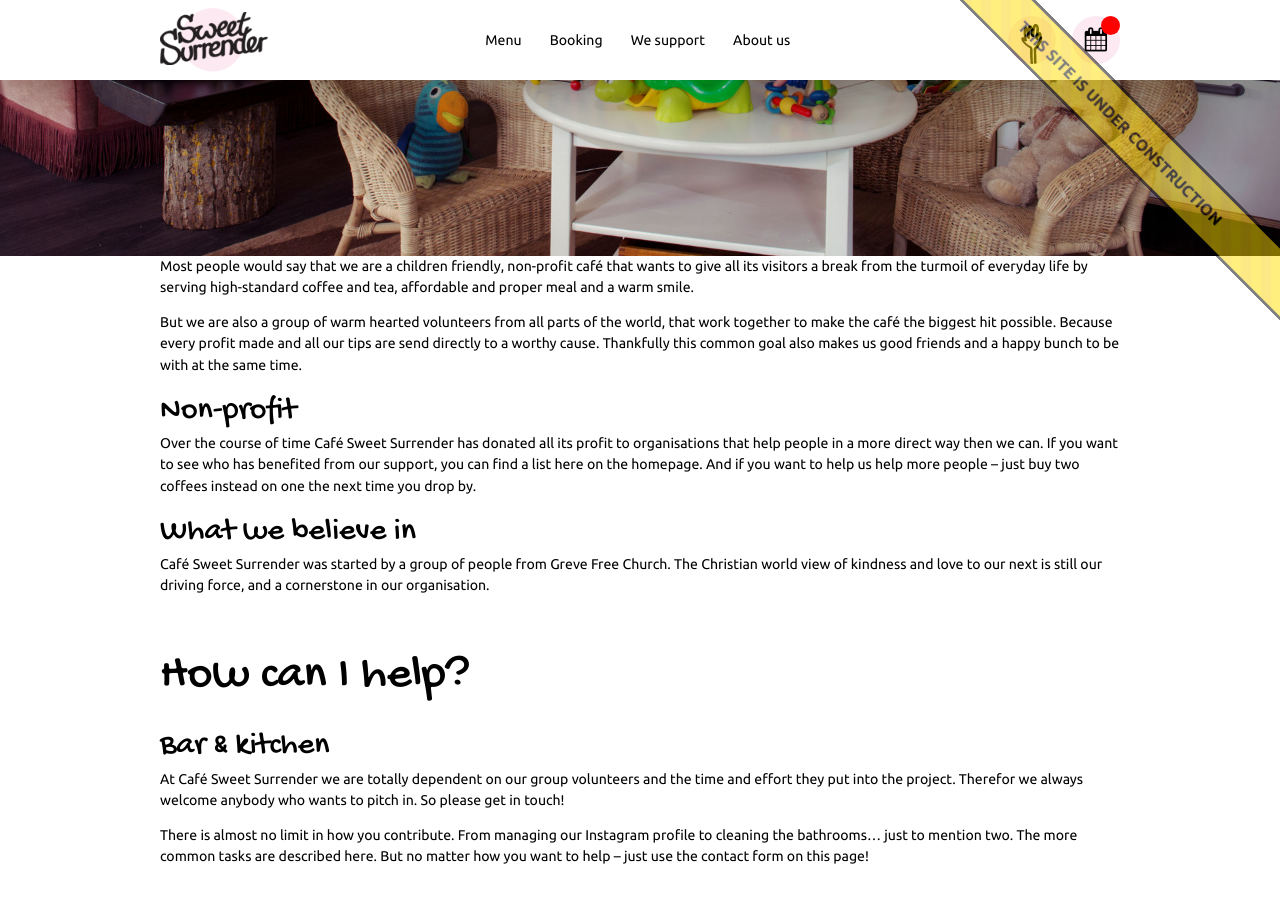
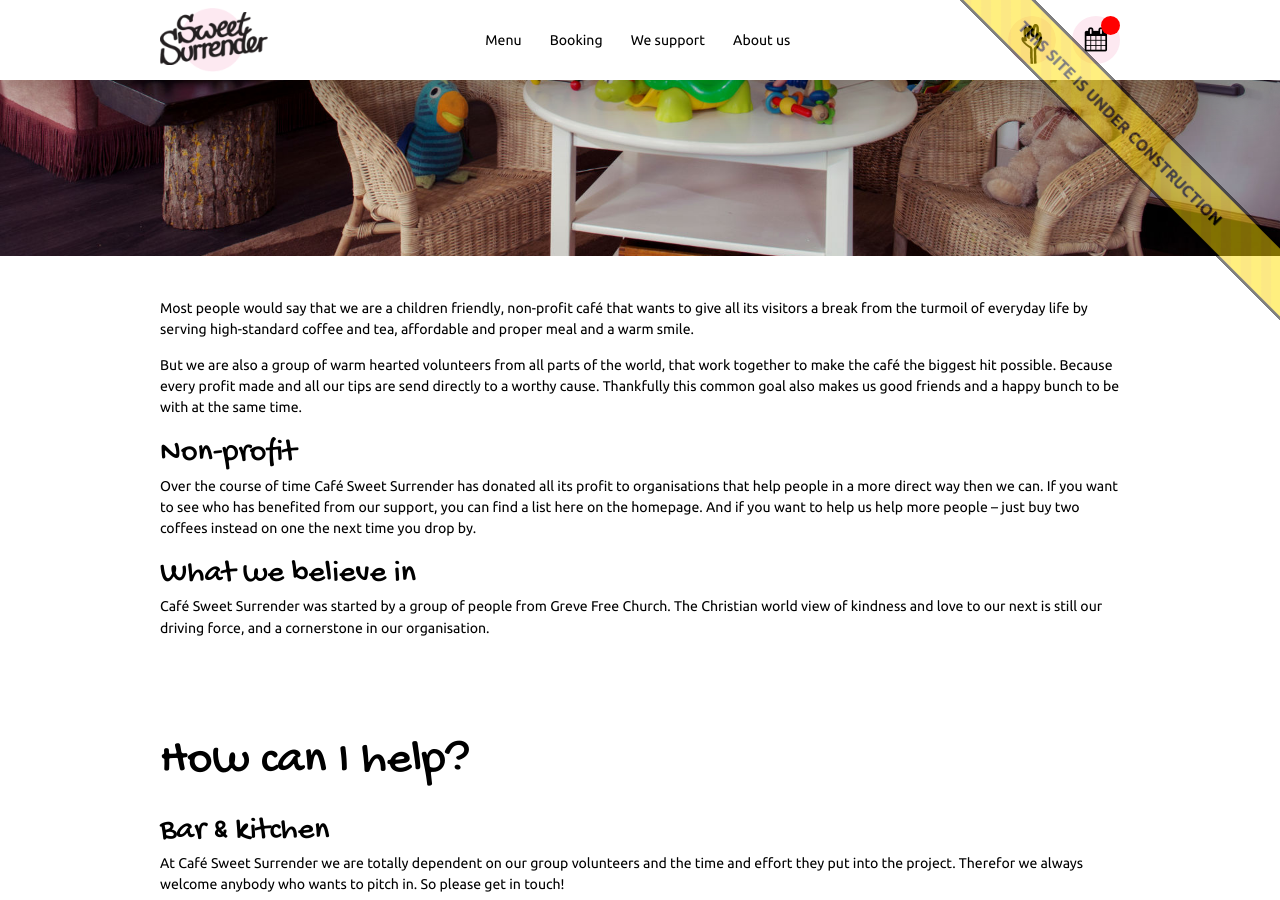
Before and after one commit to sweetsurrenderdk/sweetsurrenderdk.github.io, a Jekyll site: the page built from content/en/75fb3bd6e8d858ca23300c720820d60467289a46.md, in a window 1280 px wide and 900 px high, scrolled down 644 px. Built offline with Jekyll 4.4.1, drawn with Linux system fonts in a browser that asks for light colours.

Commit message:
text section fix

```diff
--- a/public/css/client.css
+++ b/public/css/client.css
@@ -520,6 +520,9 @@ body:before {
     margin-left: auto;
     margin-right: auto; }
 
+.page > section.rich-text-section {
+  padding: 3em 0em; }
+
 .page > section.text-blocks .text-block {
   display: flex; }
   .page > section.text-blocks .text-block .text, .page > section.text-blocks .text-block .image {
--- a/src/client/sass/sections/_rich-text-section.scss
+++ b/src/client/sass/sections/_rich-text-section.scss
@@ -1,2 +1,3 @@
 .page >section.rich-text-section {
+    padding: 3em 0em;
 }
```
